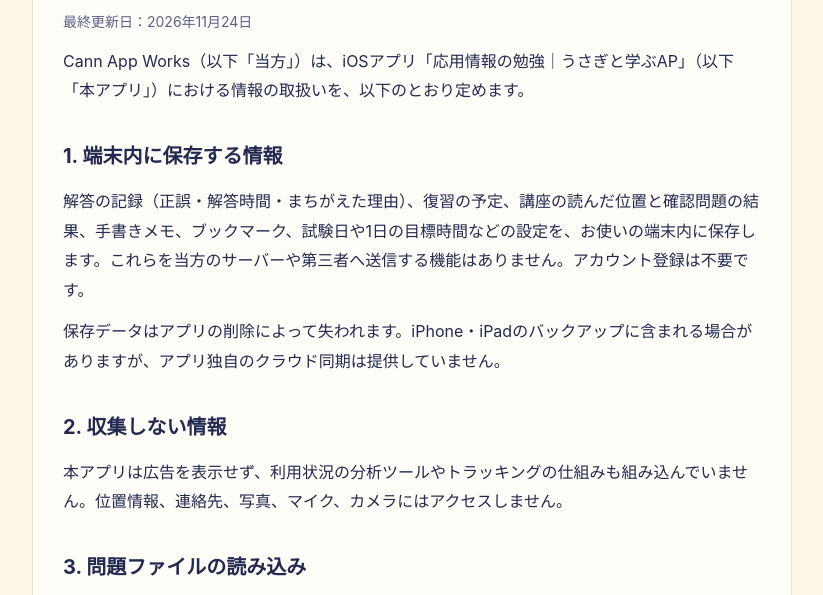
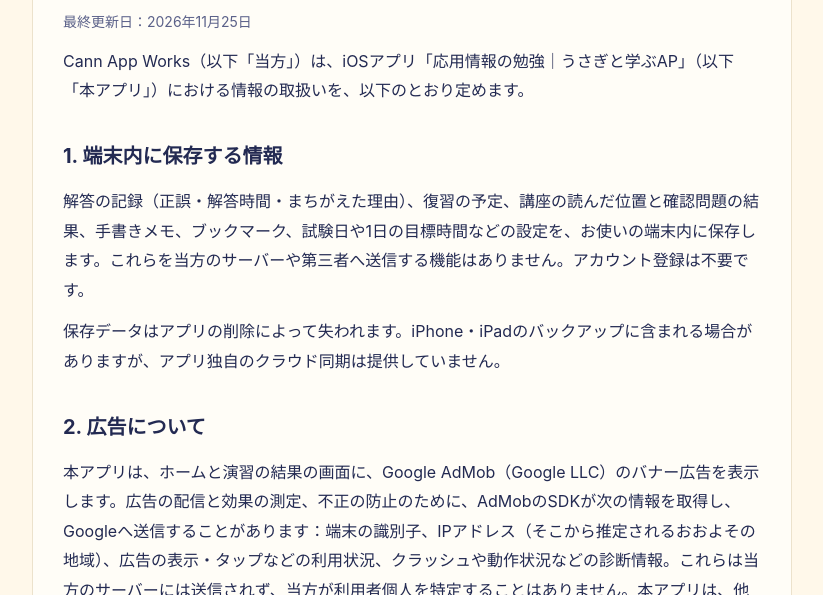
Before and after one commit to Cann10/static-pages-01, a plain HTML site: page tsukinote/privacy.html in a window 1280 px wide. Shown: the part 168-763 px from the top of the page, without its empty margins (228-1051 px from the left). Drawn offline with Linux system fonts and the light colour scheme.

Commit message:
うさぎと学ぶAP: privacy and support pages for ads and Remove Ads purchase
Co-Authored-By: Claude Fable 5.2 <noreply@anthropic.com>

```diff
--- a/tsukinote/privacy.html
+++ b/tsukinote/privacy.html
@@ -1,7 +1,7 @@
 <!doctype html>
-<html lang="ja"><head><meta charset="utf-8"><meta name="viewport" content="width=device-width,initial-scale=1"><title>プライバシーポリシー — うさぎと学ぶAP</title><meta name="description" content="応用情報の勉強アプリ「うさぎと学ぶAP」のプライバシーポリシー。運営：Cann App Works。"><style>:root{color-scheme:light}*{box-sizing:border-box}body{margin:0;background:#FFF8EA;color:#232A52;font:16px/1.85 -apple-system,BlinkMacSystemFont,"Hiragino Sans",sans-serif}main{max-width:760px;margin:32px auto;padding:30px;background:#FFFDF7;border:1px solid #ECE2CC;border-radius:24px}nav{display:flex;flex-wrap:wrap;gap:20px;font-size:14px}a{color:#5E4DB2;text-underline-offset:4px}a:focus-visible{outline:3px solid #5E4DB2;outline-offset:4px}h1{font-size:clamp(24px,6vw,32px);line-height:1.5;margin:28px 0 8px}h2{font-size:20px;margin:32px 0 10px}p,ul{margin:12px 0}li{margin:6px 0}.brand{font-weight:600}.muted{color:#5B6189;font-size:14px}footer{margin-top:40px;border-top:1px solid #ECE2CC;padding-top:20px;font-size:14px}@media(max-width:600px){main{margin:12px;padding:22px;border-radius:20px}}</style></head><body><main><nav aria-label="ページ"><span class="brand">うさぎと学ぶAP</span><a href="support.html">サポート</a><a href="privacy.html">プライバシー</a></nav><h1>プライバシーポリシー</h1><p class="muted">最終更新日：2026年11月24日</p><p>Cann App Works（以下「当方」）は、iOSアプリ「応用情報の勉強｜うさぎと学ぶAP」（以下「本アプリ」）における情報の取扱いを、以下のとおり定めます。</p>
+<html lang="ja"><head><meta charset="utf-8"><meta name="viewport" content="width=device-width,initial-scale=1"><title>プライバシーポリシー — うさぎと学ぶAP</title><meta name="description" content="応用情報の勉強アプリ「うさぎと学ぶAP」のプライバシーポリシー。運営：Cann App Works。"><style>:root{color-scheme:light}*{box-sizing:border-box}body{margin:0;background:#FFF8EA;color:#232A52;font:16px/1.85 -apple-system,BlinkMacSystemFont,"Hiragino Sans",sans-serif}main{max-width:760px;margin:32px auto;padding:30px;background:#FFFDF7;border:1px solid #ECE2CC;border-radius:24px}nav{display:flex;flex-wrap:wrap;gap:20px;font-size:14px}a{color:#5E4DB2;text-underline-offset:4px}a:focus-visible{outline:3px solid #5E4DB2;outline-offset:4px}h1{font-size:clamp(24px,6vw,32px);line-height:1.5;margin:28px 0 8px}h2{font-size:20px;margin:32px 0 10px}p,ul{margin:12px 0}li{margin:6px 0}.brand{font-weight:600}.muted{color:#5B6189;font-size:14px}footer{margin-top:40px;border-top:1px solid #ECE2CC;padding-top:20px;font-size:14px}@media(max-width:600px){main{margin:12px;padding:22px;border-radius:20px}}</style></head><body><main><nav aria-label="ページ"><span class="brand">うさぎと学ぶAP</span><a href="support.html">サポート</a><a href="privacy.html">プライバシー</a></nav><h1>プライバシーポリシー</h1><p class="muted">最終更新日：2026年11月25日</p><p>Cann App Works（以下「当方」）は、iOSアプリ「応用情報の勉強｜うさぎと学ぶAP」（以下「本アプリ」）における情報の取扱いを、以下のとおり定めます。</p>
 <h2>1. 端末内に保存する情報</h2><p>解答の記録（正誤・解答時間・まちがえた理由）、復習の予定、講座の読んだ位置と確認問題の結果、手書きメモ、ブックマーク、試験日や1日の目標時間などの設定を、お使いの端末内に保存します。これらを当方のサーバーや第三者へ送信する機能はありません。アカウント登録は不要です。</p><p>保存データはアプリの削除によって失われます。iPhone・iPadのバックアップに含まれる場合がありますが、アプリ独自のクラウド同期は提供していません。</p>
-<h2>2. 収集しない情報</h2><p>本アプリは広告を表示せず、利用状況の分析ツールやトラッキングの仕組みも組み込んでいません。位置情報、連絡先、写真、マイク、カメラにはアクセスしません。</p>
+<h2>2. 広告について</h2><p>本アプリは、ホームと演習の結果の画面に、Google AdMob（Google LLC）のバナー広告を表示します。広告の配信と効果の測定、不正の防止のために、AdMobのSDKが次の情報を取得し、Googleへ送信することがあります：端末の識別子、IPアドレス（そこから推定されるおおよその地域）、広告の表示・タップなどの利用状況、クラッシュや動作状況などの診断情報。これらは当方のサーバーには送信されず、当方が利用者個人を特定することはありません。本アプリは、他社のアプリやWebサイトをまたいで利用者を追跡する「トラッキング」の許可を求めません。Googleによる情報の取扱いは、<a href="https://policies.google.com/technologies/partner-sites">Googleのポリシー</a>をご確認ください。</p><p>アプリ内の「広告を消す」（買い切り）を購入すると、広告は表示されなくなり、広告のための情報の取得も行われません。購入の処理はAppleが行い、当方が支払い情報を受け取ることはありません。</p><p>学習の記録（解答、手書きメモなど）は広告に使いません。位置情報（GPS）、連絡先、写真、マイク、カメラにはアクセスしません。</p>
 <h2>3. 問題ファイルの読み込み</h2><p>利用者が自分で選んだ問題ファイル（JSON）を読み込む機能があります。読み込んだ内容は端末内にのみ保存し、外部へ送信しません。</p>
 <h2>4. 外部サイトへのリンク</h2><p>講座の出典や、IPA（情報処理推進機構）の過去問題ページなどへのリンクを開くと、Safariなどのブラウザで外部サイトが表示されます。外部サイトでの情報の取扱いは、各サイトの方針をご確認ください。</p>
 <h2>5. お問い合わせ</h2><p>お問い合わせでお送りいただいたメールアドレスや内容は、お問い合わせへの対応にのみ使用します。</p>
```
Also changed, not shown: tsukinote/support.html (+2 -0 lines).
